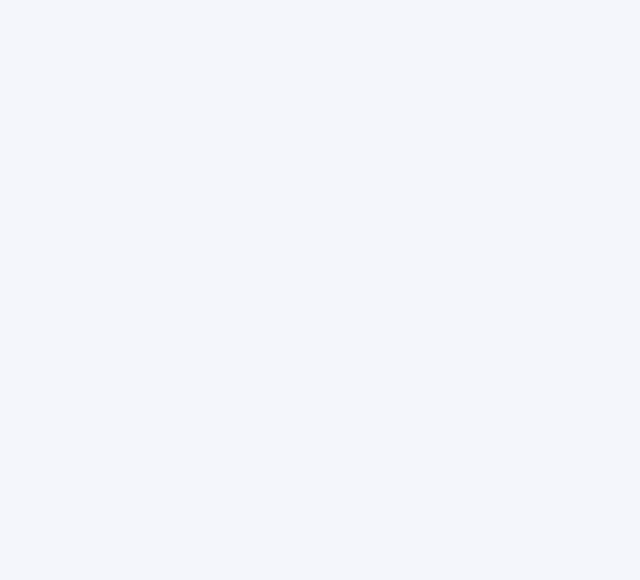
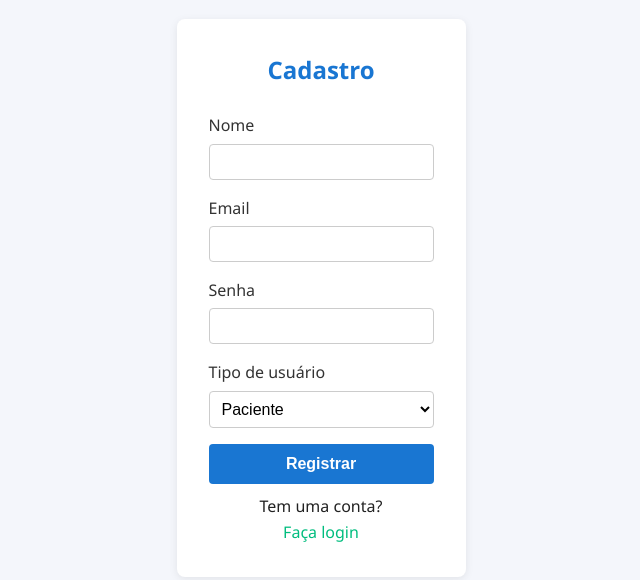
Before and after one commit to niceusts/ApiAgendamento, a Vue app in the folder frontend/frontend-app/: page /register in a window 1280 px wide. Before the commit this address had no page. Shown: the part 102-682 px from the top of the page, without its empty margins (319-959 px from the left). Built offline with nearby package versions, Linux system fonts and the light colour scheme; the HTML template or start-up script is replaced by a standard one.

Commit message:
feat: login e register funcionando

```diff
--- a/frontend/frontend-app/src/components/LoginForm.vue
+++ b/frontend/frontend-app/src/components/forms/LoginForm.vue
@@ -13,12 +13,15 @@
       <button type="submit">Entrar</button>
       <p v-if="error" class="error">{{ error }}</p>
     </form>
+    <div style="margin-top: 10px; text-align: center;">
+      <p>Não tem uma conta?</p><a href="/register"> Cadastre-se</a>
+    </div>
   </div>
 </template>
 
 <script setup lang="ts">
 import { ref } from 'vue'
-import api from '../services/api'
+import api from '../../services/api'
 
 const email = ref('')
 const password = ref('')
--- /dev/null
+++ b/frontend/frontend-app/src/components/forms/RegisterForm.vue
@@ -0,0 +1,145 @@
+<template>
+  <div class="register-container">
+    <h2>Cadastro</h2>
+    <form @submit.prevent="handleRegister">
+      <div>
+        <label for="nome">Nome</label>
+        <input v-model="nome" type="text" id="nome" required />
+      </div>
+      <div>
+        <label for="email">Email</label>
+        <input v-model="email" type="email" id="email" required />
+      </div>
+      <div>
+        <label for="senha">Senha</label>
+        <input v-model="senha" type="password" id="senha" required />
+      </div>
+      <div>
+        <label for="tipo">Tipo de usuário</label>
+        <select v-model="tipo" id="tipo" required>
+          <option value="paciente">Paciente</option>
+          <option value="medico">Médico</option>
+        </select>
+      </div>
+      <div v-if="tipo === 'medico'">
+        <label for="especialidade">Especialidade</label>
+        <select v-model="especialidade" id="especialidade" required>
+          <option value="" disabled>Selecione a especialidade</option>
+          <option v-for="esp in especialidades" :key="esp" :value="esp">{{ esp }}</option>
+        </select>
+      </div>
+      <button type="submit">Registrar</button>
+      <p v-if="error" class="error">{{ error }}</p>
+      <p v-if="success" class="success">Cadastro realizado com sucesso!</p>
+    </form>
+    <div style="margin-top: 10px; text-align: center;">
+      <p>Tem uma conta?</p><a href="/login"> Faça login</a>
+    </div>
+  </div>
+</template>
+
+<script setup lang="ts">
+
+import { ref } from 'vue'
+import api from '../../services/api'
+
+const nome = ref('')
+const email = ref('')
+const senha = ref('')
+const tipo = ref('paciente')
+const especialidade = ref('')
+const error = ref('')
+const success = ref(false)
+
+const especialidades = [
+  'Cardiologia',
+  'Dermatologia',
+  'Endocrinologia',
+  'Ginecologia',
+  'Neurologia',
+  'Oftalmologia',
+  'Ortopedia',
+  'Pediatria',
+  'Psiquiatria',
+  'Urologia',
+]
+
+const handleRegister = async () => {
+  error.value = ''
+  success.value = false
+  try {
+    const payload: {
+      nome: string
+      email: string
+      senha: string
+      tipo: string
+      especialidade?: string
+    } = {
+      nome: nome.value,
+      email: email.value,
+      senha: senha.value,
+      tipo: tipo.value,
+    }
+    if (tipo.value === 'medico') {
+      payload.especialidade = especialidade.value
+    }
+    await api.post('/auth/register', payload)
+    success.value = true
+    nome.value = ''
+    email.value = ''
+    senha.value = ''
+    tipo.value = 'paciente'
+    especialidade.value = ''
+  // eslint-disable-next-line @typescript-eslint/no-explicit-any
+  } catch (err: any) {
+    error.value = err.response?.data?.message
+  }
+}
+</script>
+
+<style scoped>
+.register-container {
+  max-width: 400px;
+  margin: 60px auto;
+  padding: 2rem;
+  border-radius: 8px;
+  background: #fff;
+  box-shadow: 0 2px 8px rgba(0,0,0,0.08);
+}
+.register-container h2 {
+  text-align: center;
+  margin-bottom: 1.5rem;
+}
+.register-container label {
+  display: block;
+  margin-bottom: 0.3rem;
+}
+.register-container input,
+.register-container select {
+  width: 100%;
+  padding: 0.5rem;
+  margin-bottom: 1rem;
+  border: 1px solid #ccc;
+  border-radius: 4px;
+}
+.register-container button {
+  width: 100%;
+  padding: 0.7rem;
+  background: #1976d2;
+  color: #fff;
+  border: none;
+  border-radius: 4px;
+  font-weight: bold;
+  cursor: pointer;
+}
+.register-container .error {
+  color: #d32f2f;
+  text-align: center;
+  margin-top: 1rem;
+}
+.register-container .success {
+  color: #388e3c;
+  text-align: center;
+  margin-top: 1rem;
+}
+</style>
--- a/frontend/frontend-app/src/router/index.ts
+++ b/frontend/frontend-app/src/router/index.ts
@@ -1,8 +1,9 @@
 import { createRouter, createWebHistory } from 'vue-router'
 
 
-import LoginView from '../views/LoginView.vue'
+import LoginView from '../views/auth/LoginView.vue'
 import DashboardView from '../views/DashboardView.vue'
+import RegisterView from '../views/auth/RegisterView.vue'
 
 
 const router = createRouter({
@@ -10,8 +11,17 @@ const router = createRouter({
   routes: [
     {
       path: '/',
+      redirect: '/login',
+    },
+    {
+      path: '/login',
       name: 'login',
       component: LoginView,
+    },
+    {
+      path: '/register',
+      name: 'register',
+      component: RegisterView,
     },
     {
       path: '/dashboard',
--- a/frontend/frontend-app/src/views/LoginView.vue
+++ b/frontend/frontend-app/src/views/auth/LoginView.vue
@@ -3,5 +3,5 @@
 </template>
 
 <script setup lang="ts">
-import LoginForm from '../components/LoginForm.vue'
+import LoginForm from '../../components/forms/LoginForm.vue'
 </script>
--- /dev/null
+++ b/frontend/frontend-app/src/views/auth/RegisterView.vue
@@ -0,0 +1,7 @@
+<template>
+  <RegisterForm />
+</template>
+
+<script setup lang="ts">
+import RegisterForm from '../../components/forms/RegisterForm.vue'
+</script>
```
